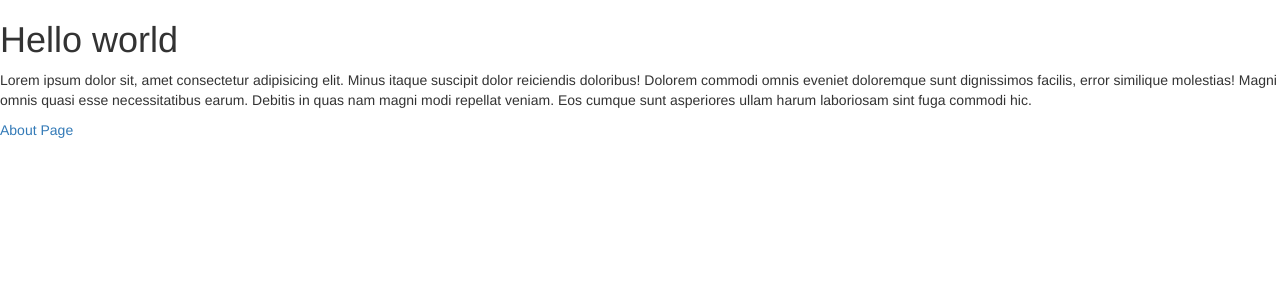
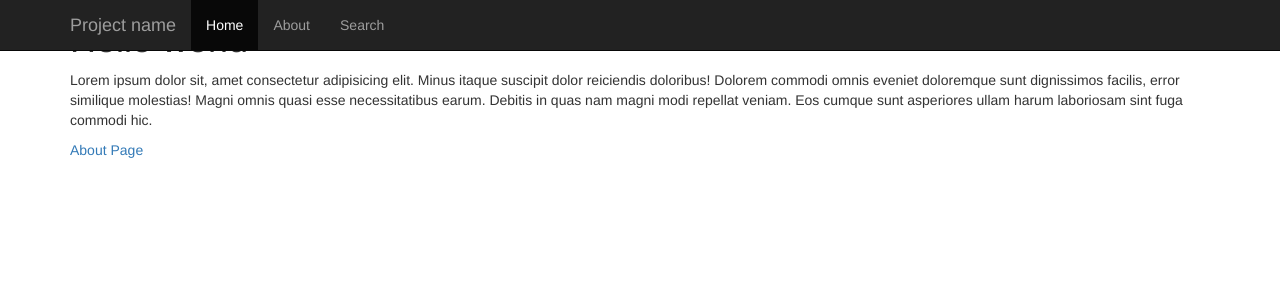
Before and after one commit to bangpypers/23-05-2020-flask-workshop, a Flask app: page / in a window 1280 px wide. Shown: the top 300 px of the page. Run offline with Flask 2, Linux system fonts and the light colour scheme; some libraries are stand-ins or nearby versions.

Commit message:
update base template to use a basic bootstrap template

```diff
--- a/templates/base.html
+++ b/templates/base.html
@@ -5,18 +5,46 @@
     <meta http-equiv="X-UA-Compatible" content="IE=edge">
     <meta name="viewport" content="width=device-width, initial-scale=1">
     <!-- The above 3 meta tags *must* come first in the head; any other head content must come *after* these tags -->
+    <meta name="description" content="BangPypers Flask Workshop">
+    <meta name="author" content="Vinay Keerthi">
     <title>Flask Application</title>
     <!-- Bootstrap -->
     <link href="{{ url_for('static', filename='bootstrap-3.3.7-dist/css/bootstrap.min.css') }}" rel="stylesheet">
+    <link href="{{ url_for('static', filename='custom.css') }}" rel="stylesheet">
 
 </head>
 <body>
-    {% block content %}
-    {#
-    This is called jinja. It is a fancy syntax that is common in many
-    languages that allow you to make front ends this way.
-    #}
-    {% endblock %}
+    <nav class="navbar navbar-inverse navbar-fixed-top">
+        <div class="container">
+          <div class="navbar-header">
+            <button type="button" class="navbar-toggle collapsed" data-toggle="collapse" data-target="#navbar" aria-expanded="false" aria-controls="navbar">
+              <span class="sr-only">Toggle navigation</span>
+              <span class="icon-bar"></span>
+              <span class="icon-bar"></span>
+              <span class="icon-bar"></span>
+            </button>
+            <a class="navbar-brand" href="#">Project name</a>
+          </div>
+          <div id="navbar" class="collapse navbar-collapse">
+            <ul class="nav navbar-nav">
+              <li class="active"><a href="{{ url_for('index') }}">Home</a></li>
+              <li><a href="{{ url_for('about_page') }}">About</a></li>
+              <li><a href="{{ url_for('search_page') }}">Search</a></li>
+            </ul>
+          </div><!--/.nav-collapse -->
+        </div>
+      </nav>
+
+      <div class="container">
+
+        <div class="starter-template">
+            {% block content %}
+
+            {% endblock %}
+        </div>
+
+      </div><!-- /.container -->
+
     <!-- jQuery (necessary for Bootstrap's JavaScript plugins) -->
     <script src="{{ url_for('static', filename='bootstrap-3.3.7-dist/js/jquery_1.12.3.min.js')}}"></script>
     <!-- Include all compiled plugins (below), or include individual files as needed -->
```
